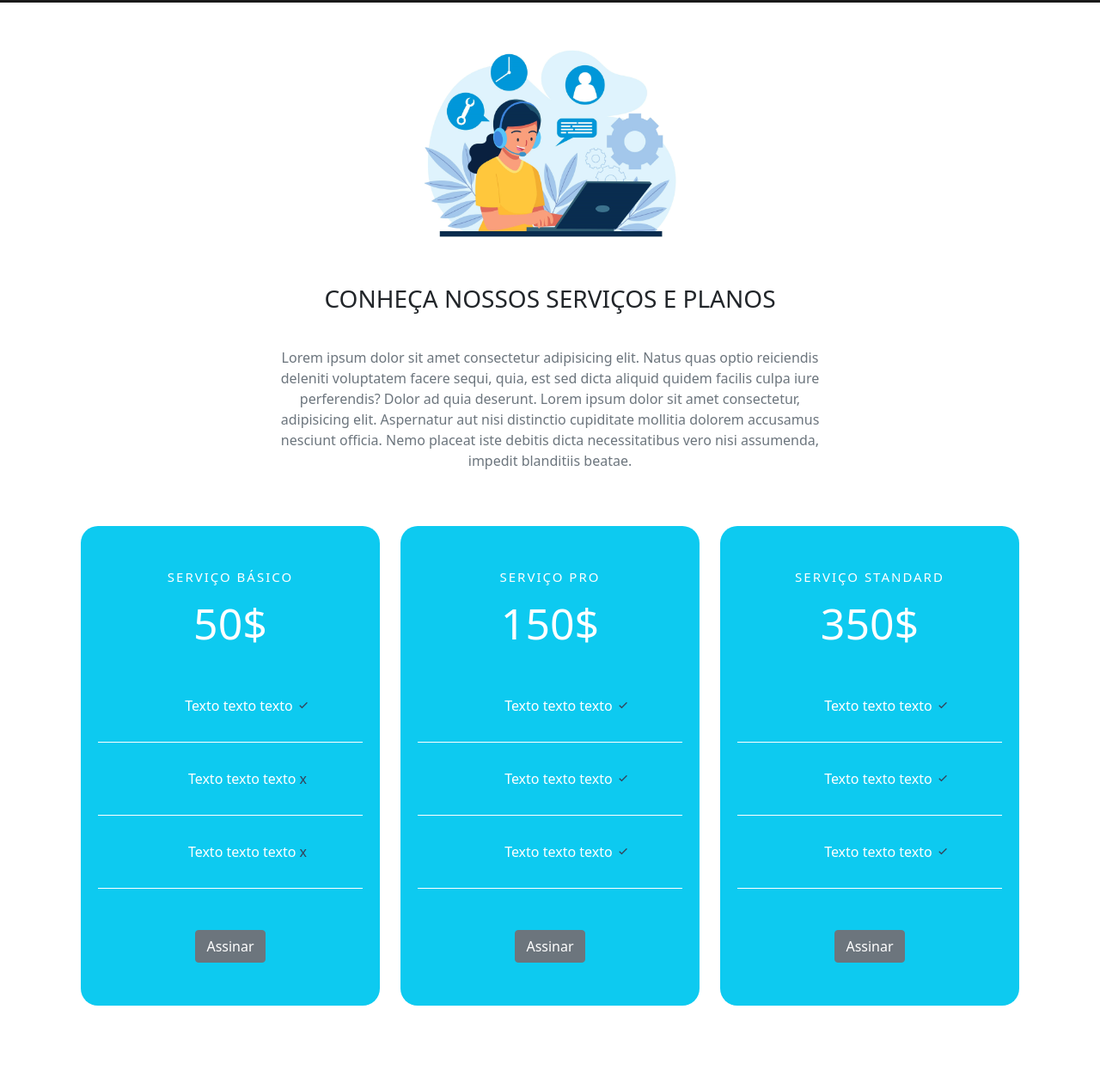
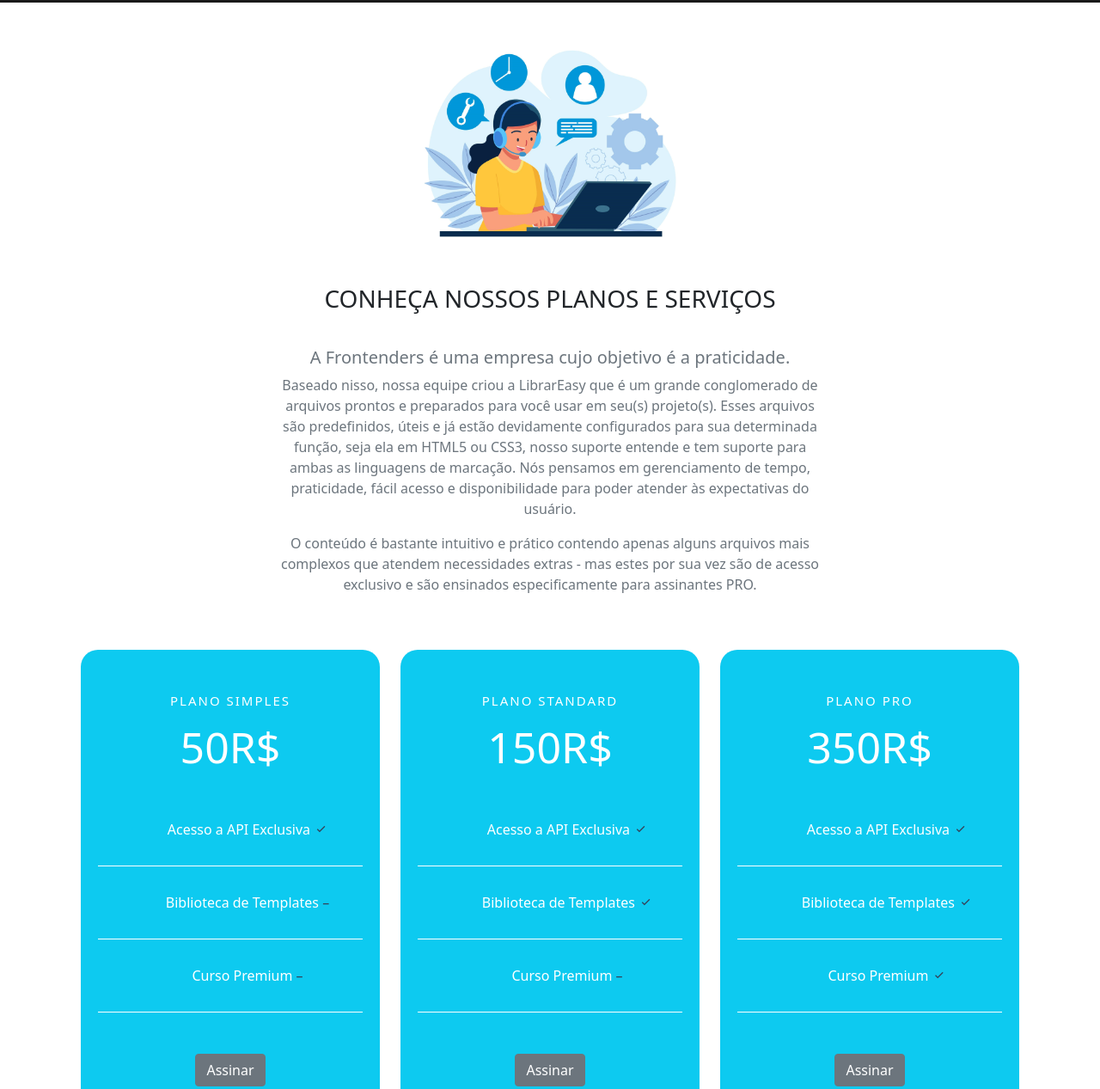
Before and after one commit to cardosomath/planos-e-servicos, a plain HTML site: page index.html in a window 1280 px wide. Shown: the part 53-1320 px from the top of the page at 86% size. Drawn offline with nearby package versions, Linux system fonts and the light colour scheme.

Commit message:
att cards

```diff
--- a/index.css
+++ b/index.css
@@ -5,7 +5,6 @@ body{margin-top:20px;}
     margin-right: auto;
     width: 30%;
     }
-
 
     .price-innerdetail h5 {
         font-weight: 400;
@@ -21,6 +20,10 @@ body{margin-top:20px;}
         border-bottom: 1px solid;
         padding: 30px 0 30px 0;
 
+    }
+
+    #btn-style {
+        color: red;
     }
 
     .detail-pricing .float-right {
--- a/index.html
+++ b/index.html
@@ -5,7 +5,7 @@
   <meta charset="utf-8">
   <meta name="viewport" content="width=device-width, initial-scale=1">
   <title>Planos e Serviços</title>
-	<link rel="stylesheet" href="https://unpkg.com/boxicons@latest/css/boxicons.min.css">
+  <link rel="stylesheet" href="https://unpkg.com/boxicons@latest/css/boxicons.min.css">
   <link rel="stylesheet" href="index.css">
   <link rel="stylesheet" href="assets/dist/css/bootstrap.min.css">
   <style>
@@ -18,7 +18,7 @@
       background-size: cover;
       background-blend-mode: darken;
       width: 100%;
-      height: 1300px;
+      height: 90rem;
       position: relative;
     }
 
@@ -268,18 +268,24 @@
     <div class="main-image">
       <div class="container">
         <img class="img" src="imagens/service.png"></img>
-        <div class="row justify-content-center gapsectionsecond">
+        <div id="text-formt" class="row justify-content-center gapsectionsecond">
           <div class="col-lg-7 text-center">
             <div class="title-big pb-3 mb-3">
-              <h3>CONHEÇA NOSSOS SERVIÇOS E PLANOS</h3>
+              <h3>CONHEÇA NOSSOS PLANOS E SERVIÇOS</h3>
             </div>
-            <p class="description-p text-muted pe-0 pe-lg-0">
-              Lorem ipsum dolor sit amet consectetur adipisicing elit. Natus quas optio reiciendis deleniti voluptatem
-              facere sequi, quia, est sed dicta aliquid quidem facilis culpa iure perferendis? Dolor ad quia deserunt.
-              Lorem ipsum dolor sit amet consectetur, adipisicing elit. Aspernatur aut nisi distinctio cupiditate
-              mollitia dolorem accusamus nesciunt officia. Nemo placeat iste debitis dicta necessitatibus vero nisi
-              assumenda, impedit blanditiis beatae.
+            <h5 class="description-p text-muted pe-0 pe-lg-0">
+              A Frontenders é uma empresa cujo objetivo é a praticidade.
+            </h5>
+            <p class="description-p text-muted pe-0 pe-lg-0">Baseado nisso, nossa equipe criou a LibrarEasy que é um
+              grande conglomerado de arquivos prontos e preparados para você usar em seu(s) projeto(s). Esses arquivos
+              são predefinidos, úteis e já estão devidamente configurados para sua determinada função, seja ela em HTML5
+              ou CSS3, nosso suporte entende e tem suporte para ambas as linguagens de marcação. Nós pensamos em
+              gerenciamento de tempo, praticidade, fácil acesso e disponibilidade para poder atender às expectativas do
+              usuário.
             </p>
+            <p class="description-p text-muted pe-0 pe-lg-0">O conteúdo é bastante intuitivo e prático contendo apenas
+              alguns arquivos mais complexos que atendem necessidades extras - mas estes por sua vez são de acesso
+              exclusivo e são ensinados especificamente para assinantes PRO.</p>
           </div>
         </div>
         <div class="container_price">
@@ -287,19 +293,19 @@
             <div class="col-lg-4 pb-5 pb-lg-0">
               <div class="wrap-price">
                 <div class="price-innerdetail text-center">
-                  <h5>SERVIÇO BÁSICO</h5>
-                  <p class="prices">50$</p>
+                  <h5>PLANO SIMPLES</h5>
+                  <p class="prices">50R$</p>
                   <div class="detail-pricing">
-                    <span class="float-left"> <i class="bi bi-check2-circle"></i> Texto texto texto </span>
+                    <span class="float-left"> <i class="bi bi-check2-circle"></i>Acesso a API Exclusiva</span>
                     <span class="float-right"><i class='bx bx-check'></i></span>
                   </div>
                   <div class="detail-pricing">
-                    <span class="float-left"> <i class="bi bi-check2-circle"></i> Texto texto texto</span>
-                    <span class="float-right">x</span>
+                    <span class="float-left"> <i class="bi bi-check2-circle"></i>Biblioteca de Templates</span>
+                    <span class="float-right">–</span>
                   </div>
                   <div class="detail-pricing">
-                    <span class="float-left"> <i class="bi bi-check2-circle"></i> Texto texto texto</span>
-                    <span class="float-right">x</span>
+                    <span class="float-left"> <i class="bi bi-check2-circle"></i>Curso Premium</span>
+                    <span class="float-right">–</span>
                   </div>
                   <a href="#" class="btn btn-secondary mt-5">Assinar</a>
                 </div>
@@ -308,19 +314,19 @@
             <div class="col-lg-4 pb-5 pb-lg-0">
               <div class="wrap-price center-wrap">
                 <div class="price-innerdetail text-center">
-                  <h5>SERVIÇO PRO</h5>
-                  <p class="prices">150$</p>
+                  <h5>PLANO STANDARD</h5>
+                  <p class="prices">150R$</p>
                   <div class="detail-pricing">
-                    <span class="float-left"> <i class="bi bi-check2-circle"></i>Texto texto texto</span>
+                    <span class="float-left"> <i class="bi bi-check2-circle"></i>Acesso a API Exclusiva</span>
                     <span class="float-right"><i class='bx bx-check'></i></span>
                   </div>
                   <div class="detail-pricing">
-                    <span class="float-left"> <i class="bi bi-check2-circle"></i>Texto texto texto</span>
+                    <span class="float-left"> <i class="bi bi-check2-circle"></i>Biblioteca de Templates</span>
                     <span class="float-right"><i class='bx bx-check'></i></span>
                   </div>
                   <div class="detail-pricing">
-                    <span class="float-left"> <i class="bi bi-check2-circle"></i>Texto texto texto</span>
-                    <span class="float-right"><i class='bx bx-check'></i></span>
+                    <span class="float-left"> <i class="bi bi-check2-circle"></i>Curso Premium</span>
+                    <span class="float-right">–</span>
                   </div>
                   <a href="#" class="btn btn-secondary mt-5">Assinar</a>
                 </div>
@@ -329,25 +335,25 @@
             <div class="col-lg-4 pb-5 pb-lg-0">
               <div class="wrap-price">
                 <div class="price-innerdetail text-center">
-                  <h5>SERVIÇO STANDARD</h5>
-                  <p class="prices">350$</p>
+                  <h5>PLANO PRO</h5>
+                  <p class="prices">350R$</p>
                   <div class="detail-pricing">
-                    <span class="float-left"> <i class="bi bi-check2-circle"></i> Texto texto texto</span>
+                    <span class="float-left"> <i class="bi bi-check2-circle"></i>Acesso a API Exclusiva</span>
                     <span class="float-right"><i class='bx bx-check'></i></span>
                   </div>
                   <div class="detail-pricing">
-                    <span class="float-left"> <i class="bi bi-check2-circle"></i> Texto texto texto</span>
+                    <span class="float-left"> <i class="bi bi-check2-circle"></i>Biblioteca de Templates</span>
                     <span class="float-right"><i class='bx bx-check'></i></span>
                   </div>
                   <div class="detail-pricing">
-                    <span class="float-left"> <i class="bi bi-check2-circle"></i> Texto texto texto</span>
+                    <span class="float-left"> <i class="bi bi-check2-circle"></i>Curso Premium</span>
                     <span class="float-right"><i class='bx bx-check'></i></span>
                   </div>
                   <a href="#" class="btn btn-secondary mt-5">Assinar</a>
                 </div>
               </div>
             </div>
-            </div>
+          </div>
         </div>
       </div>
   </section>
```
